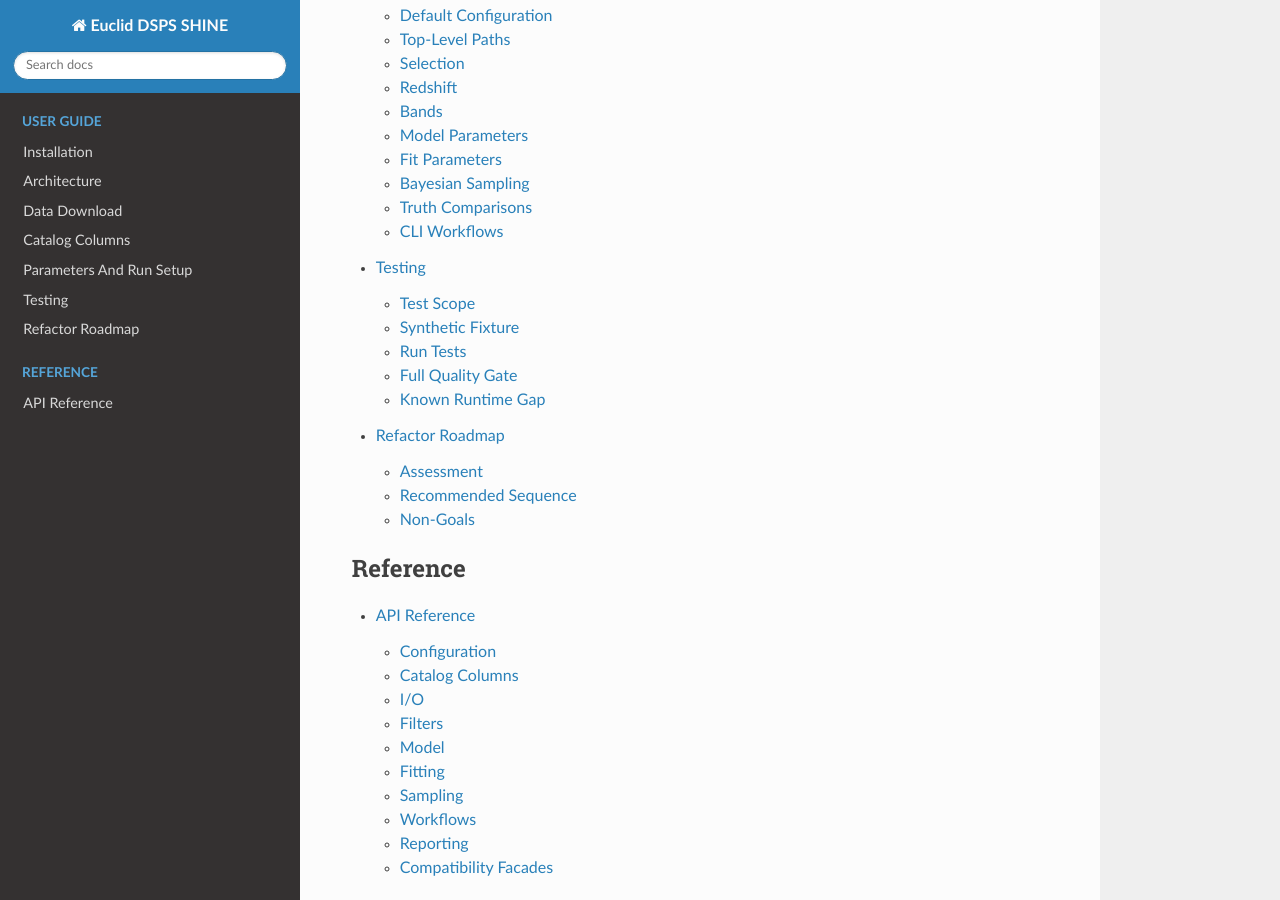
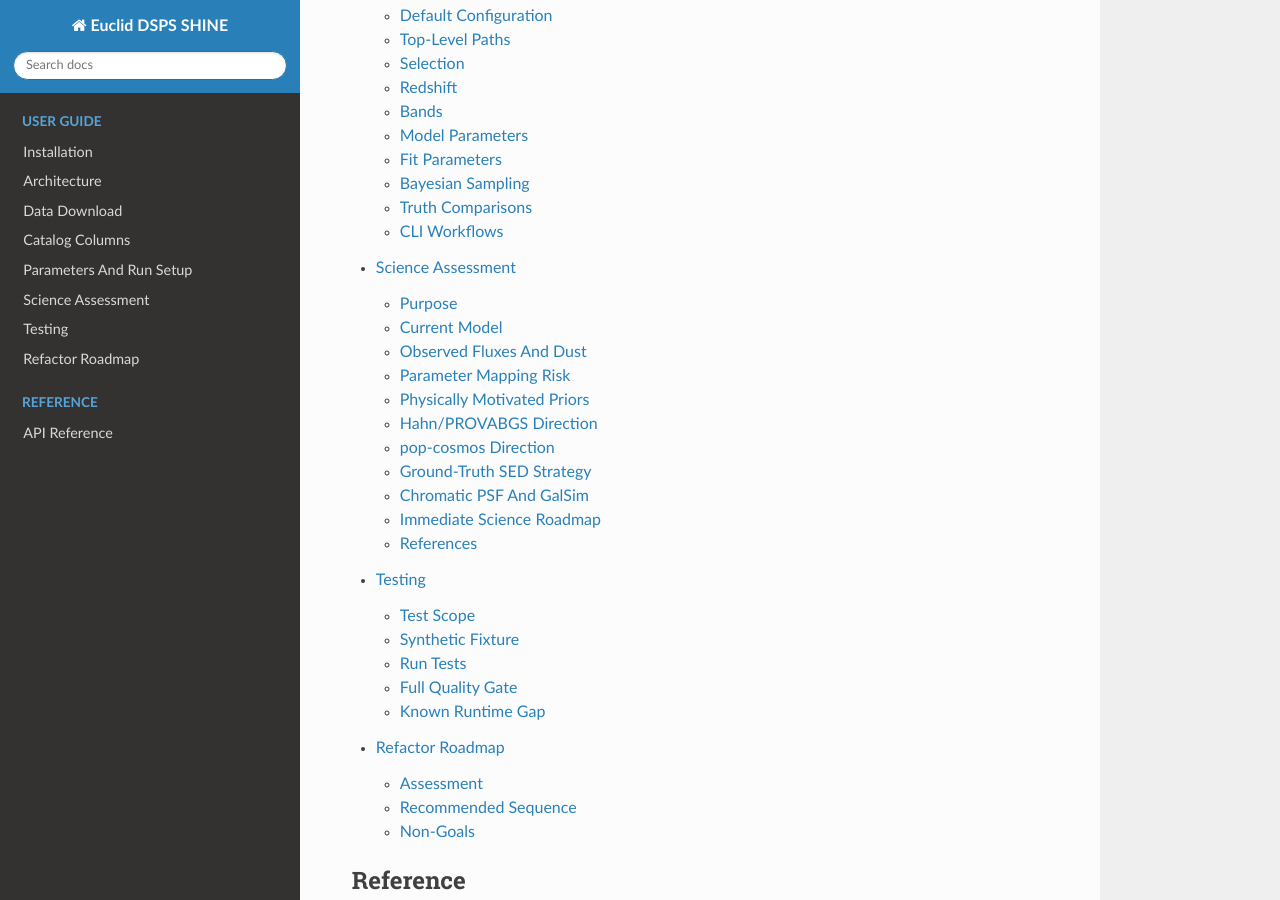
Before and after one commit to CosmoStat/euclid-dsps-shine, a Sphinx documentation site: the page built from docs/source/index.rst, in a window 1280 px wide and 900 px high, scrolled down 1086 px. Built offline with Sphinx 7.4.7 and the Read the Docs theme 3.1.0, drawn with Linux system fonts in a browser that asks for light colours; some of the changed lines change nothing that is shown.

Commit message:
DOC add science page to index

```diff
--- a/docs/source/index.rst
+++ b/docs/source/index.rst
@@ -24,6 +24,7 @@
    data_download
    catalog_columns
    run_setup
+   science_assessment
    testing
    refactor_roadmap
 
--- /dev/null
+++ b/docs/source/science_assessment.rst
@@ -0,0 +1,285 @@
+Science Assessment
+==================
+
+Purpose
+-------
+
+This page records the current scientific assumptions behind the Euclid FS2
+DSPS prototype and the next modelling steps raised in supervisor discussion.
+It is intentionally stricter than the code: the code can be useful for
+experiments before every assumption below is fully solved, but reports should
+label those experiments accordingly.
+
+Current Model
+-------------
+
+The current forward model in ``euclid_dsps.model`` is a compact DSPS model:
+
+* a lognormal star-formation history controlled by ``log10_sfr``,
+  ``sfh_t_peak``, and ``sfh_tau``;
+* one scalar stellar metallicity parameter, ``log10_metallicity``;
+* one scalar metallicity scatter parameter, ``metallicity_scatter``;
+* a Salim et al. 2018-style foreground attenuation curve controlled by
+  ``dust_av`` and ``dust_slope``;
+* observed-frame broad-band AB magnitudes computed through configured filters.
+
+This is appropriate as a differentiable prototype. It is not yet equivalent to
+the physical models used in PROVABGS, SEDflow, or pop-cosmos.
+
+Observed Fluxes And Dust
+------------------------
+
+The downloaded project parquet contains the selected observed flux columns:
+``euclid_vis``, ``euclid_nisp_y``, ``euclid_nisp_j``, and ``euclid_nisp_h``.
+It does not contain ``*_abs`` rest-frame flux columns or explicit COSMOS SED
+template identifiers.
+
+The local parquet schema has 255896 rows and 48 selected columns. Converting
+the Euclid fluxes with the configured ``fnu_cgs`` interpretation gives plausible
+AB magnitudes:
+
+.. list-table::
+   :header-rows: 1
+
+   * - Band
+     - Median AB mag
+     - 1--99 percent range
+   * - ``euclid_vis``
+     - 25.05
+     - 20.19--26.93
+   * - ``euclid_nisp_y``
+     - 24.30
+     - 19.40--25.97
+   * - ``euclid_nisp_j``
+     - 23.96
+     - 19.03--25.66
+   * - ``euclid_nisp_h``
+     - 23.68
+     - 18.68--25.61
+
+The important interpretation is:
+
+* The selected ``euclid_*`` columns should be treated as observed, internally
+  attenuated broad-band flux densities.
+* A DSPS model should therefore compare dust-attenuated model photometry against
+  these columns. In that sense, applying attenuation in DSPS is not a
+  double-count by itself.
+* It becomes scientifically unsafe if the catalog dust truth is forced as an
+  exact DSPS ``dust_av`` target. The Flagship attenuation construction is based
+  on COSMOS templates, template-specific attenuation curves, and E(B-V)-like
+  values. The current DSPS dust parameter is a different Salim-style
+  foreground-screen parameterization.
+* The current ``dust_ebv_true * 4.05`` mapping is therefore only a diagnostic
+  proxy. It should not be interpreted as a calibrated one-to-one truth for
+  ``dust_av``.
+
+The same caution applies to ``metallicity_true``. The catalog field is a
+gas-phase oxygen abundance, ``12 + log10(O/H)``. The current
+``metallicity_true - 10.61`` conversion is a useful proxy for plotting against
+DSPS stellar metallicity, but it is not a physical identity between gas-phase
+metallicity and the stellar metallicity distribution used by SPS.
+
+Parameter Mapping Risk
+----------------------
+
+The supervisor note that "not the same parametrization, so no certainty that
+the parameters map" is central. Current comparisons are meaningful as
+correlation diagnostics, not as direct parameter recovery, for three reasons:
+
+* ``log_sfr_true`` is an instantaneous or catalog-level SFR label, while the
+  DSPS model has a full SFH and reports ``sfr_at_obs`` from the final time bin.
+* ``metallicity_true`` is gas-phase oxygen abundance, while DSPS uses stellar
+  metallicity for SSP weighting.
+* ``dust_ebv_true`` is constructed from COSMOS attenuation components, while
+  DSPS uses a different attenuation law and scalar ``A_V``.
+
+Reports should therefore use language such as "catalog proxy", "diagnostic
+comparison", or "rank-correlation check" until the project has a validated
+mapping.
+
+Physically Motivated Priors
+---------------------------
+
+The current default priors are broad truncated normals. They are adequate for
+software checks but weak scientifically. A better sequence is:
+
+1. Redshift prior:
+   center on ``z_phz`` with a width from a PHZ uncertainty column or PDF summary
+   if available. If only ``phz_mode_1`` is present, treat the prior width as a
+   sensitivity parameter and compare against ``z_true`` only for validation.
+
+2. Stellar mass prior:
+   add a stellar-mass truth/proxy column from CosmoHub if available. Without a
+   mass parameter the SPS amplitude is poorly identified; ``log10_sfr`` is
+   currently acting as both recent-SFR control and luminosity normalization.
+
+3. SFH prior:
+   replace the single lognormal SFH with either a small non-parametric SFH basis
+   or a PROVABGS-like NMF basis. Literature on non-parametric SFHs shows that
+   the posterior SFH can be prior-dominated, especially for photometry-only
+   fits, so this prior must be an explicit scientific choice.
+
+4. Dust prior:
+   condition ``dust_av`` or ``E(B-V)`` on color, SFR, mass, and redshift only
+   after the parameterization is aligned. Until then, use broad dust priors and
+   check how much redshift and SFR posteriors move.
+
+5. Metallicity prior:
+   if fitting stellar metallicity, use a broad prior linked to stellar mass and
+   redshift. Use gas-phase ``metallicity_true`` only as an external comparison,
+   not as the direct target.
+
+Hahn/PROVABGS Direction
+-----------------------
+
+The most relevant Hahn line of work is PROVABGS and SEDflow:
+
+* PROVABGS performs Bayesian SED modelling of DESI spectroscopy and Legacy
+  Surveys photometry to infer full posteriors for stellar mass, SFR,
+  mass-weighted stellar metallicity, and stellar age.
+* The PROVABGS model is substantially richer than this prototype: it uses a
+  non-parametric SFH, time-varying metallicity history, and a flexible dust
+  prescription.
+* SEDflow accelerates the PROVABGS-style posterior inference from optical
+  photometry using amortized neural posterior estimation.
+
+The direct lesson for this project is not to copy the exact DESI model
+immediately. The lesson is to make the generative model and prior explicit and
+to validate posterior recovery under the same observable conditions. With only
+Euclid VIS+NISP bands, the model is much less constrained than PROVABGS'
+photometry+spectroscopy case, so priors will matter more.
+
+pop-cosmos Direction
+--------------------
+
+pop-cosmos is directly relevant because it treats redshift and SPS parameters
+with an empirical population prior trained on COSMOS2020 photometry.
+
+The practical lessons are:
+
+* joint redshift and physical-parameter inference is possible with photometry,
+  but only with a strong population model and careful photometric error model;
+* the prior is a scientific object, not a technical nuisance;
+* population-level validation is required, not only one-galaxy fits;
+* 26-band COSMOS2020 is far more informative than VIS+YJH alone, so this
+  project should use LSST bands from the SQL query whenever possible.
+
+Ground-Truth SED Strategy
+-------------------------
+
+The current SQL query does not select enough information to reconstruct the
+exact Flagship SED template per galaxy. To test whether DSPS can synthesize the
+catalog spectrum, the next CosmoHub query should look for and include, if
+available:
+
+* COSMOS template or SED identifiers for each component;
+* extinction curve identifiers and E(B-V) values for each component;
+* intrinsic and attenuated absolute magnitudes or rest-frame fluxes;
+* stellar mass and stellar age proxies;
+* photometric uncertainties or PHZ PDF summary columns.
+
+If template identifiers are available, a useful validation mode is:
+
+1. reconstruct the catalog template-level SED using the catalog's own template
+   and attenuation prescription;
+2. integrate it through the same Euclid and LSST bandpasses;
+3. compare that photometry to the exported ``euclid_*`` and ``lsst_*`` columns;
+4. only then compare DSPS-generated SEDs to the reconstructed template SED.
+
+This separates "can we reproduce the catalog photometry?" from "does the DSPS
+physical model recover the catalog's latent labels?" These are different tests.
+
+Chromatic PSF And GalSim
+------------------------
+
+For image simulation, the correct conceptual object is a spatial profile with
+an SED, drawn through a bandpass and convolved with a possibly chromatic PSF.
+In standard GalSim, the separable case is:
+
+.. code-block:: python
+
+   obj = galsim.Sersic(n=2.0, half_light_radius=0.3)
+   sed = galsim.SED(wave_flux_table, wave_type="Ang", flux_type="fnu")
+   bandpass = galsim.Bandpass(wave_transmission_table, wave_type="Ang")
+   chromatic_galaxy = obj * sed
+   image = chromatic_galaxy.drawImage(bandpass)
+
+For a bulge+disk model with color gradients, give each component its own SED:
+
+.. code-block:: python
+
+   bulge = galsim.DeVaucouleurs(half_light_radius=bulge_r50) * bulge_sed
+   disk = galsim.Exponential(half_light_radius=disk_r50) * disk_sed
+   galaxy = bulge + disk
+
+This is the natural bridge from catalog morphology plus SED information to
+chromatic image simulation. The JAX-GalSim implementation should be attempted
+only after a minimal standard-GalSim prototype is numerically understood. In
+the local ``shine`` environment, importing JAX-GalSim currently segfaults, so
+this needs environment repair before implementation.
+
+Immediate Science Roadmap
+-------------------------
+
+1. Add LSST bands to the default fitting configuration.
+
+   VIS+YJH gives only four photometric points. Fitting redshift, SFR,
+   metallicity, and dust from four bands is under-constrained. The SQL already
+   downloads LSST ugrizy, so the next science configuration should use all ten
+   bands.
+
+2. Add explicit amplitude/mass.
+
+   The current model uses ``log10_sfr`` as the SFH amplitude. A physical SPS
+   fit should include stellar mass or formed mass as an explicit parameter and
+   derive recent SFR from the SFH shape.
+
+3. Treat dust and metallicity truth columns as proxies.
+
+   Keep reporting them, but rename output labels to make clear they are catalog
+   proxies unless a validated mapping is added.
+
+4. Add a "fixed catalog redshift" and "fit redshift" comparison.
+
+   Run the same galaxies with ``z_obs=z_phz``, ``z_obs=z_true``, and sampled
+   ``z_obs``. This isolates errors from PHZ, SPS mismatch, and dust/SFH
+   degeneracy.
+
+5. Query template-level SED metadata.
+
+   Without SED/template IDs, the project cannot reconstruct catalog
+   ground-truth spectra. This is a data-contract issue, not a DSPS issue.
+
+6. Prototype standard GalSim chromatic drawing.
+
+   First draw one Sersic galaxy multiplied by a tabulated DSPS SED through one
+   Euclid bandpass. Then add bulge+disk SEDs. Only after that move the same
+   calculation into JAX-GalSim.
+
+References
+----------
+
+* DSPS paper:
+  https://academic.oup.com/mnras/article/521/2/1741/7034352
+* PROVABGS mock challenge:
+  https://arxiv.org/abs/2202.01809
+* SEDflow:
+  https://arxiv.org/abs/2203.07391
+* SEDflow data model:
+  https://changhoonhahn.github.io/SEDflow/current/datamodel/
+* PROVABGS code summary:
+  https://ascl.net/2407.006
+* pop-cosmos 2024 inference paper:
+  https://arxiv.org/abs/2406.19437
+* pop-cosmos 2025 extended model:
+  https://arxiv.org/abs/2506.12122
+* pop-cosmos v2 data products:
+  https://zenodo.org/records/15623082
+* Euclid Flagship 2 public release:
+  https://www.euclid-ec.org/public/press-releases/euclid-flagship-simulations/
+* Euclid stacked-spectroscopy attenuation discussion:
+  https://www.aanda.org/articles/aa/full_html/2022/04/aa42224-21/aa42224-21.html
+* GalSim wavelength-dependent profiles:
+  https://galsim-developers.github.io/GalSim/_build/html/chromatic.html
+* GalSim chromatic objects:
+  https://galsim-developers.github.io/GalSim/_build/html/chromaticobject.html
```
